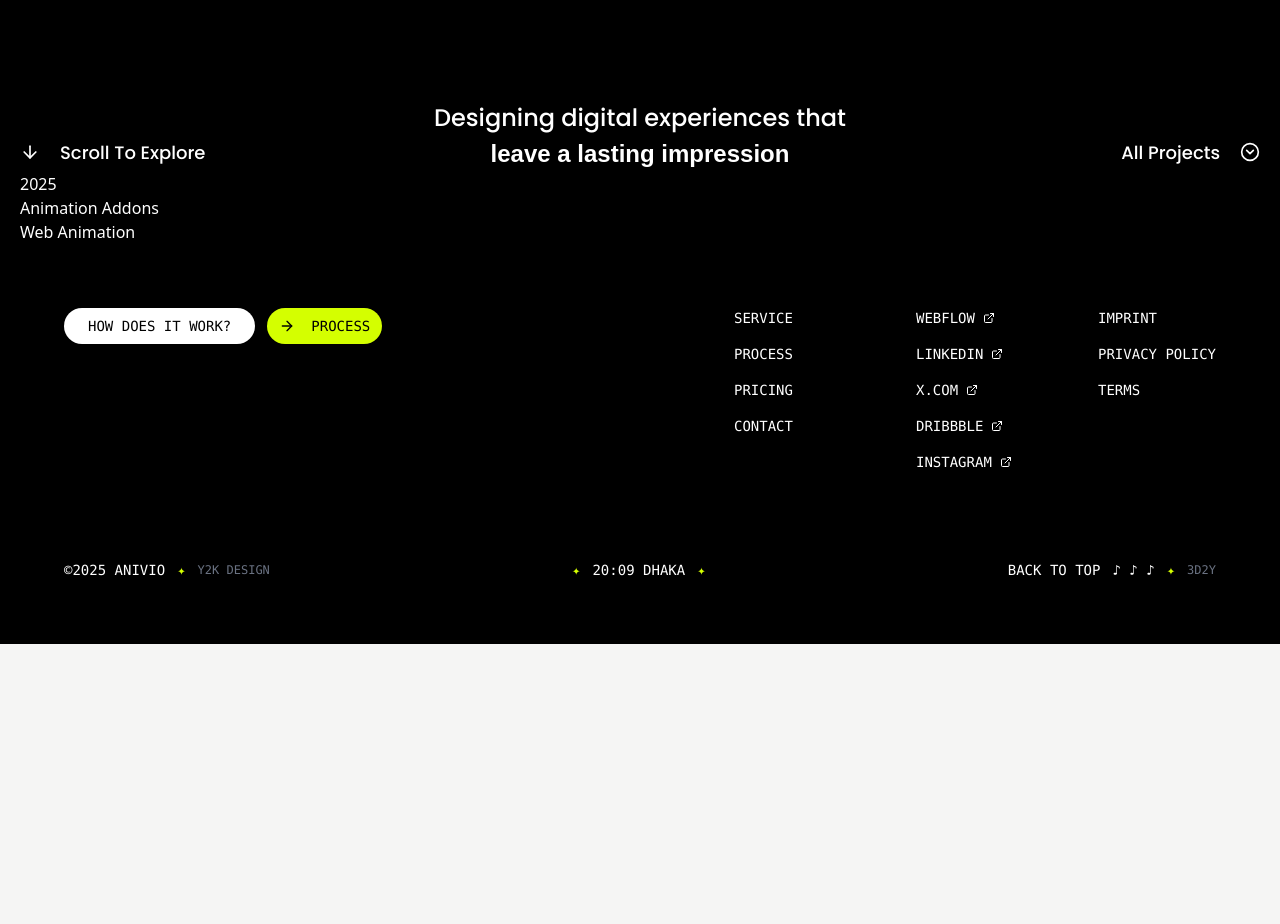
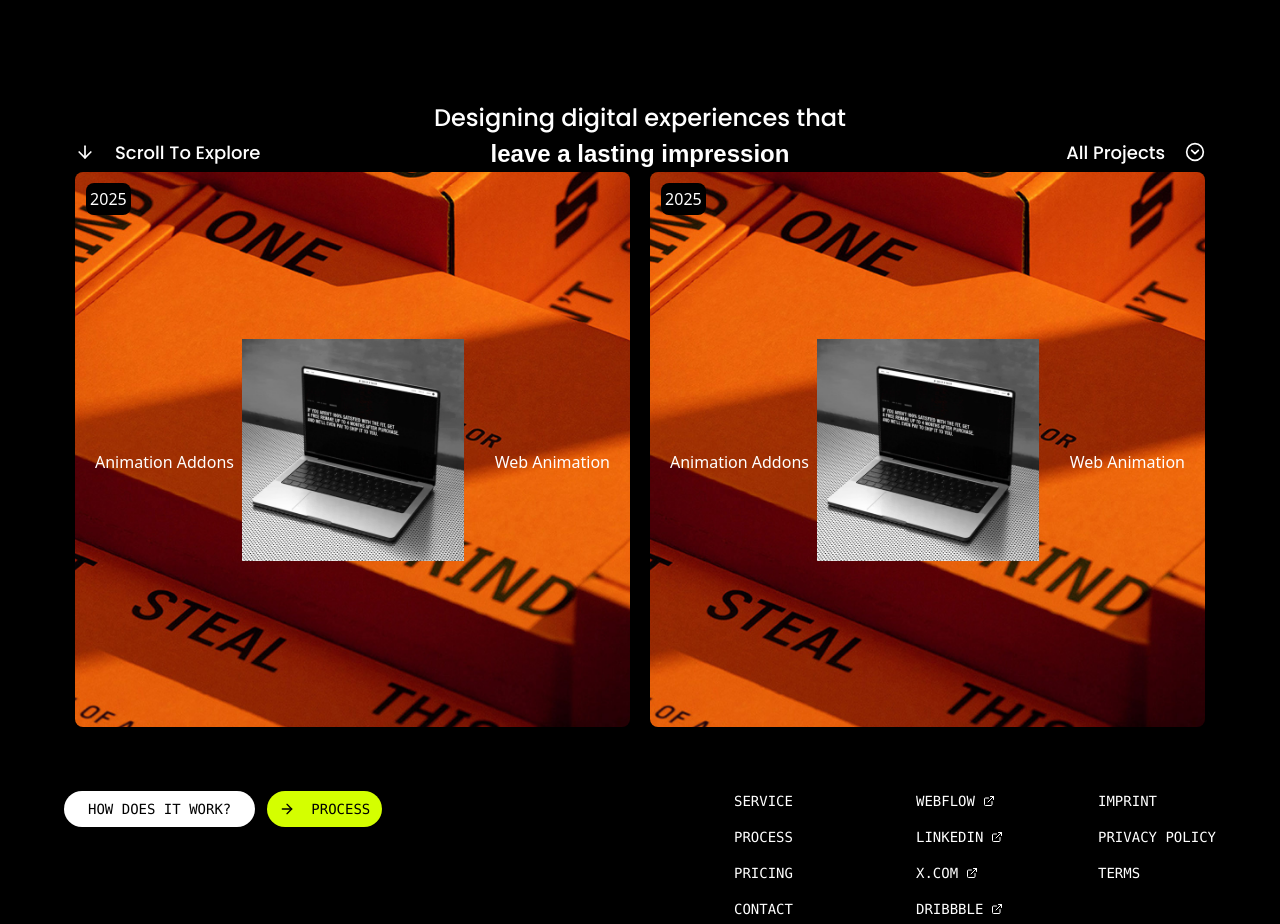
Before and after one commit to imranprof/anivio-portfolio, a Next.js app: page /projects in a window 1280 px wide. Shown: the part 500-1424 px from the top of the page. Before the commit the page ends 1144 px from the top, so only its background shows below. Built offline with nearby package versions, Linux system fonts and the light colour scheme; a web font is replaced by a local one.

Commit message:
style: project card initial style

```diff
--- a/src/components/sections/projects/ProjectCard.tsx
+++ b/src/components/sections/projects/ProjectCard.tsx
@@ -1,3 +1,4 @@
+import Image from "next/image";
 
 
 type projectProps = {
@@ -12,21 +13,31 @@ type projectProps = {
 
 const ProjectCard = () => {
   return (
-    <div className="relative ">
-      <div className="main_img_thumb">
-
+    <div className="relative w-full aspect-square">
+      <div className="main_img_thumb w-full h-full rounded-md overflow-hidden">
+        <Image src={"/imgs/projects/01hero.jpg"}
+          alt="ani-addons"
+          height={1280}
+          width={1920}
+          className="w-full h-full object-cover" />
       </div>
 
-      <div className="inside_img_thumb">
-
+      <div className="inside_img_thumb w-[40%] h-auto absolute top-1/2 left-1/2 -translate-x-1/2 -translate-y-1/2">
+        <Image src={"/imgs/projects/01hero1.jpg"}
+          alt="thumb"
+          width={1000}
+          height={1000}
+          className="w-full h-full object-cover" />
       </div>
 
       <div className="description">
-        <div className="date">2025</div>
-        <div className="title">
-          Animation Addons
+        <div className="date absolute top-[2%] left-[2%] bg-black rounded-md p-1">2025</div>
+        <div className="absolute top-1/2 flex justify-between w-full px-[20px]">
+          <div className="title ">
+            Animation Addons
+          </div>
+          <div className="tag">Web Animation</div>
         </div>
-        <div className="tag">Web Animation</div>
       </div>
 
 
--- a/src/components/sections/projects/ProjectsSection.tsx
+++ b/src/components/sections/projects/ProjectsSection.tsx
@@ -3,8 +3,9 @@ import ProjectCard from "@/components/sections/projects/ProjectCard"
 
 const ProjectsSection = () => {
   return (
-    <section className="container">
+    <section className="inner-container grid grid-cols-1 md:grid-cols-2 gap-5">
 
+      <ProjectCard />
       <ProjectCard />
     </section>
   )
--- a/src/styles/globals.css
+++ b/src/styles/globals.css
@@ -142,7 +142,7 @@ body {
 }
 
 .inner-container {
-  @apply max-w-[calc(100vw-60px)] xl:max-w-[1250px] 2xl:max-w-[1500px];
+  @apply max-w-[calc(100vw-60px)] xl:max-w-[calc(100vw-150px)] 2xl:max-w-[calc(100vw-200px)] mx-auto;
 }
 
 
```
